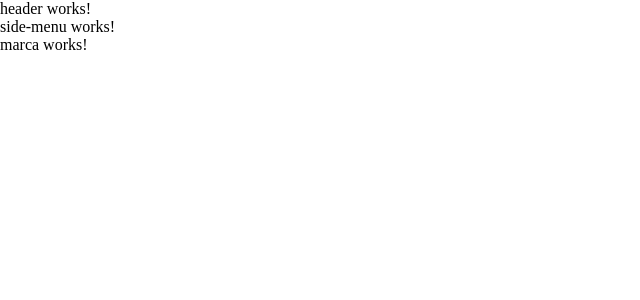
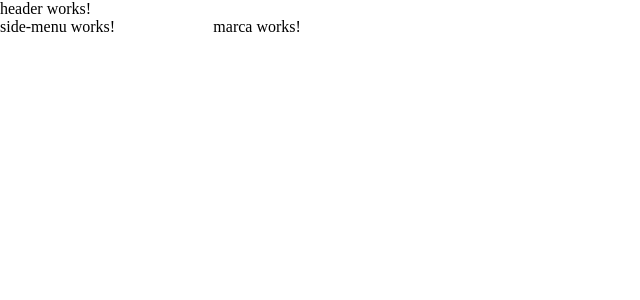
Before and after one commit to robertogsf/PID, an Angular app: page /home in a window 1280 px wide. Shown: the top 300 px of the page, without its empty margins (0-640 px from the left). Built offline with nearby package versions, Linux system fonts and the light colour scheme.

Commit message:
added styles at layout

```diff
--- a/src/app/components/layout/layout.component.css
+++ b/src/app/components/layout/layout.component.css
@@ -0,0 +1,20 @@
+.container {
+  display: grid;
+  grid-template-columns: 1fr 1fr 4fr; /* Ajusta los valores acorde al tamanno en pantalla*/
+  grid-template-rows: auto; /* Asegura que las filas se ajusten al contenido */
+  grid-template-areas:
+    "header header header"
+    "aside main main";
+}
+header {
+  grid-area: header;
+  width: 100%;
+}
+
+aside {
+  grid-area: aside;
+}
+
+main {
+  grid-area: main;
+}
--- a/src/app/components/layout/layout.component.html
+++ b/src/app/components/layout/layout.component.html
@@ -1,3 +1,5 @@
-<header><app-header /></header>
-<aside><app-side-menu /></aside>
-<main><router-outlet /></main>
+<div class="container">
+  <header><app-header /></header>
+  <aside><app-side-menu /></aside>
+  <main><router-outlet /></main>
+</div>
```
